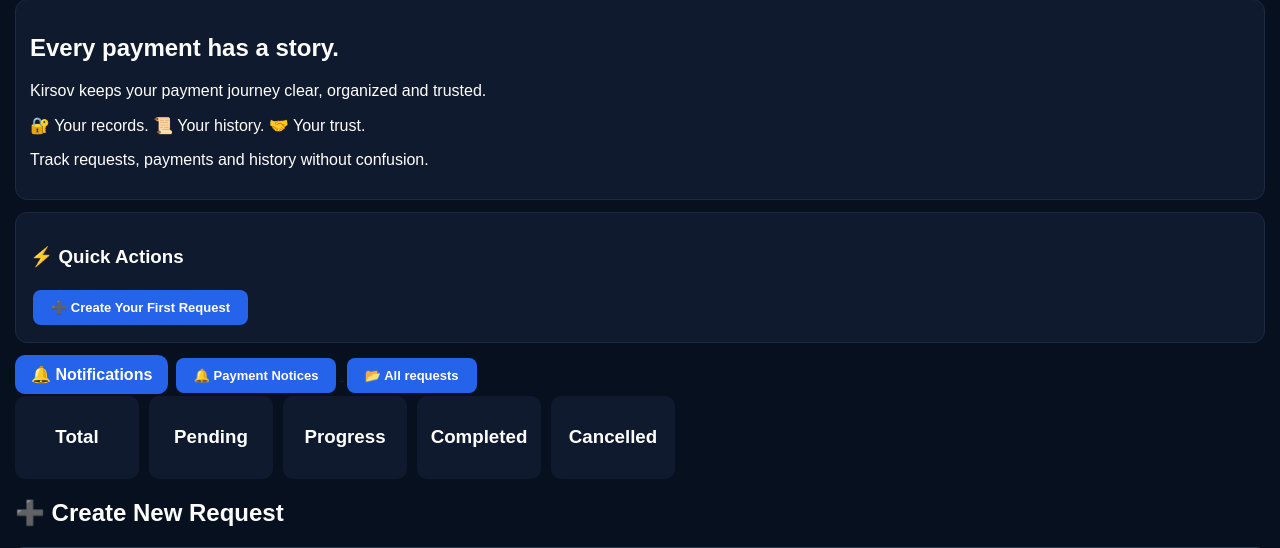
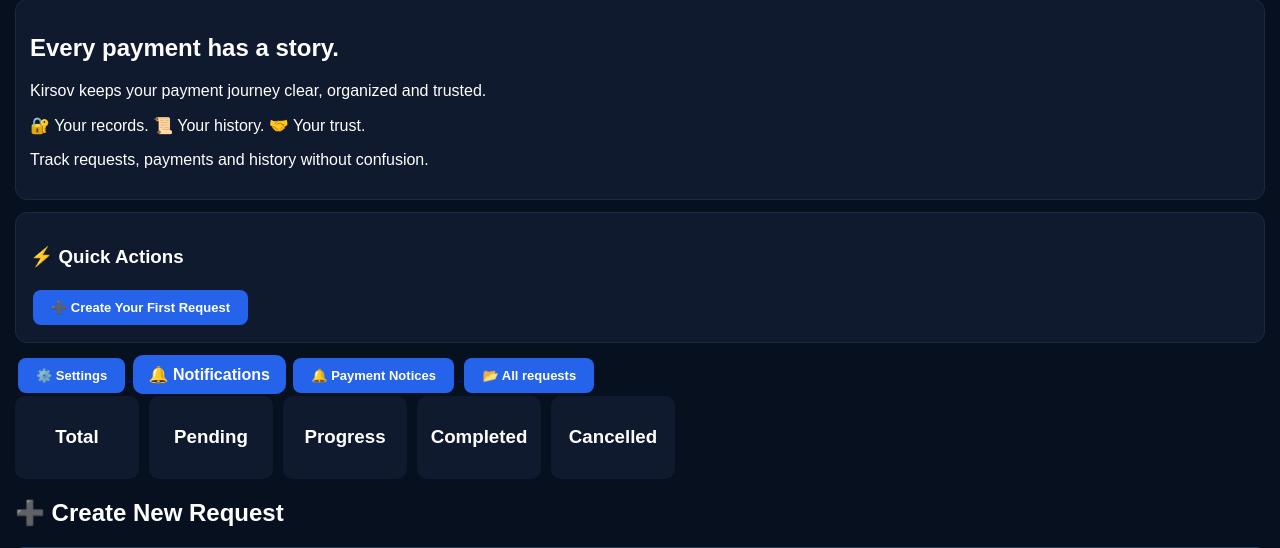
Before and after one commit to ruhanisovana/Kirsov, a Flask app: template templates/index.html in a window 1280 px wide. Shown: the part 116-664 px from the top of the page. Run offline with Flask 3, Linux system fonts and the light colour scheme; the template is opened without the code that fills it, so the values that code supplies are empty; parts of the project's set-up code (start-up, migrations or seed data) failed here and were passed over; some libraries are stand-ins or nearby versions.

Commit message:
Update index.html

```diff
--- a/templates/index.html
+++ b/templates/index.html
@@ -20,6 +20,9 @@ Track requests, payments and history without confusion.
 </a>
 
 </div>
+    <a href="/settings">
+    <button type="submit">⚙️ Settings</button>
+    </a>
 
 <a href="/notifications" class="notification-btn">
     🔔 Notifications
```
